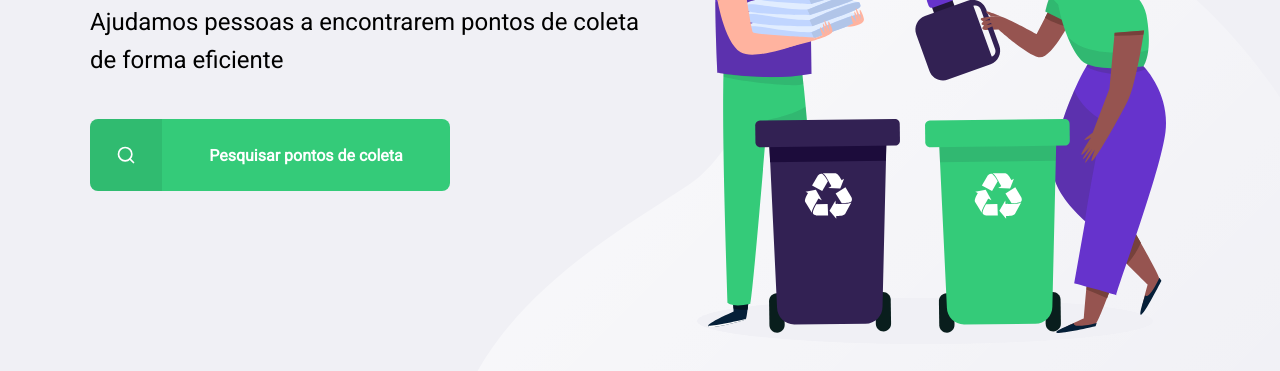
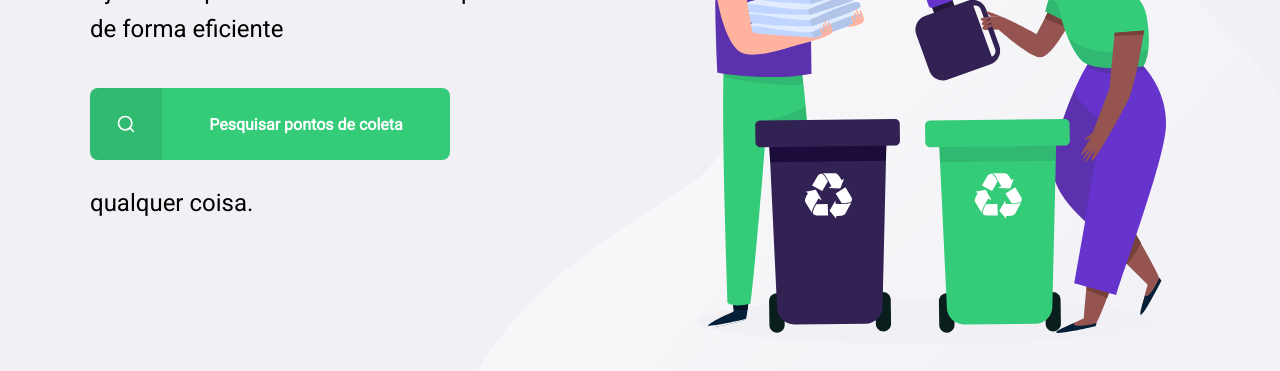
Before and after one commit to jessicagrdc/nlw, a plain HTML site: page index.html in a window 1280 px wide. Shown: the part 423-794 px from the top of the page. Drawn offline with Linux system fonts and the light colour scheme.

Commit message:
commit on feature/jessicagrdc

```diff
--- a/index.html
+++ b/index.html
@@ -26,6 +26,7 @@
                     <span></span>
                     <strong>Pesquisar pontos de coleta</strong>
                 </a>
+                <p>qualquer coisa.</p>
             </main>
         </div>
     </div>
```
Also changed, not shown: create-point.html (+1 -0 lines).
